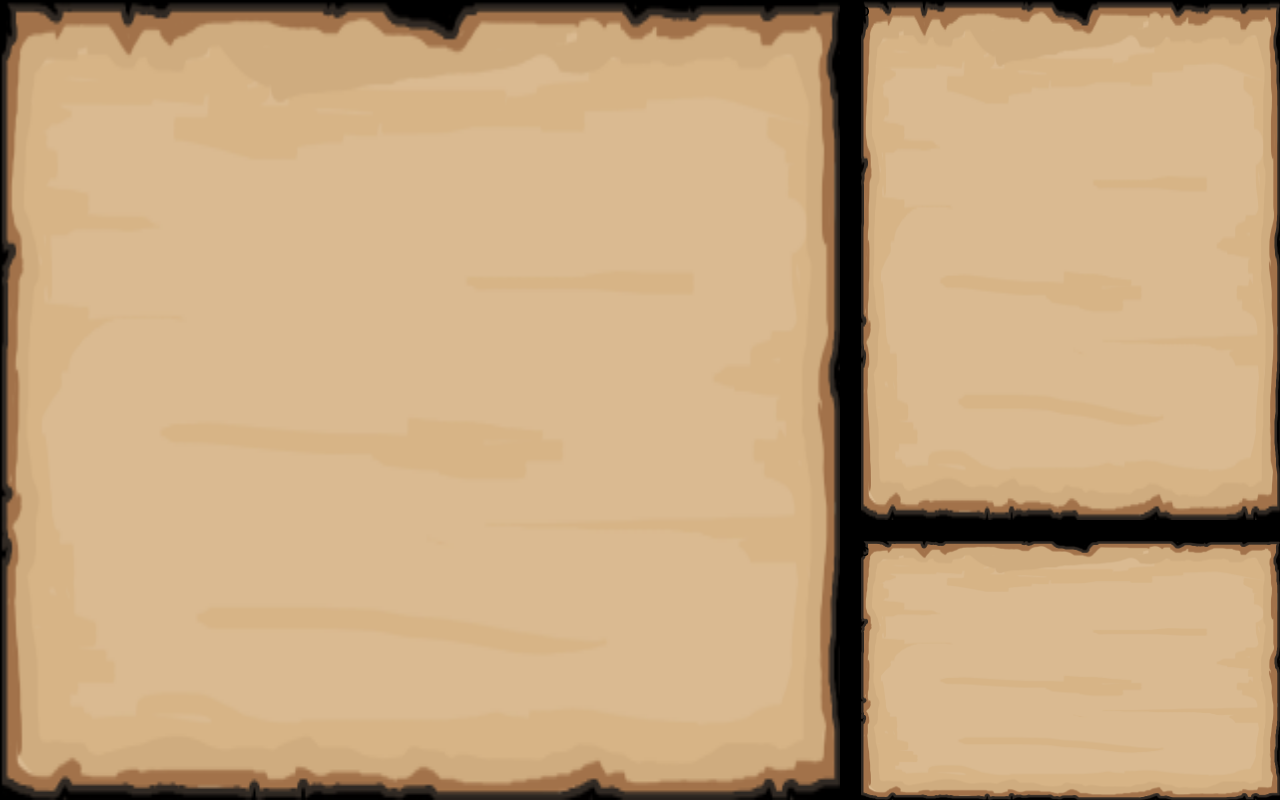
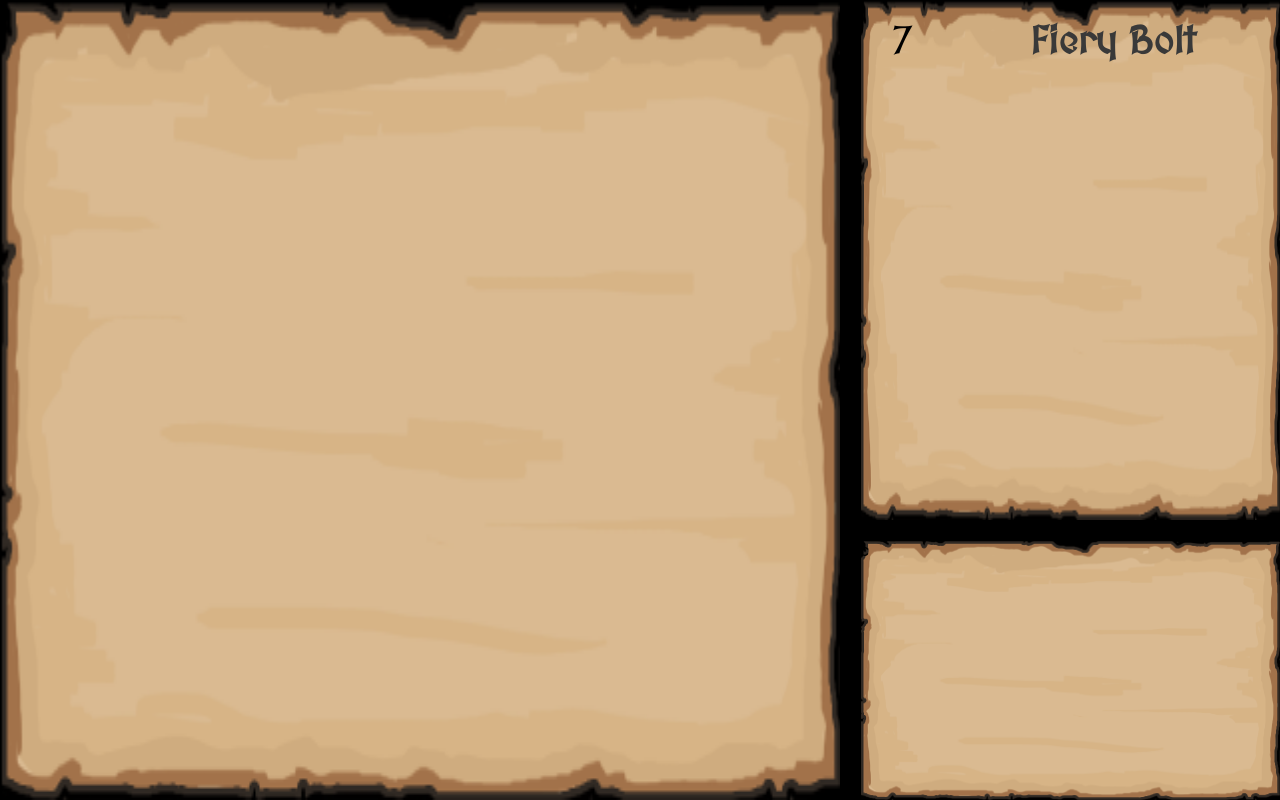
Before and after one commit to senpai-academy/deckbuilder-kata, a React (Create React App) app: page / in a window 1280 px wide. Built offline with nearby package versions, Linux system fonts and the light colour scheme.

Commit message:
comienzo card-bank

```diff
--- a/public/index.html
+++ b/public/index.html
@@ -5,39 +5,22 @@
     <link rel="icon" href="%PUBLIC_URL%/favicon.ico" />
     <meta name="viewport" content="width=device-width, initial-scale=1" />
     <meta name="theme-color" content="#000000" />
+    <link rel="preconnect" href="https://fonts.googleapis.com">
+    <link rel="preconnect" href="https://fonts.gstatic.com" crossorigin>
+    <link href="https://fonts.googleapis.com/css2?family=MedievalSharp&display=swap" rel="stylesheet">
     <meta
       name="description"
       content="Web site created using create-react-app"
     />
     <link rel="apple-touch-icon" href="%PUBLIC_URL%/logo192.png" />
-    <!--
-      manifest.json provides metadata used when your web app is installed on a
-      user's mobile device or desktop. See https://developers.google.com/web/fundamentals/web-app-manifest/
-    -->
+
     <link rel="manifest" href="%PUBLIC_URL%/manifest.json" />
-    <!--
-      Notice the use of %PUBLIC_URL% in the tags above.
-      It will be replaced with the URL of the `public` folder during the build.
-      Only files inside the `public` folder can be referenced from the HTML.
 
-      Unlike "/favicon.ico" or "favicon.ico", "%PUBLIC_URL%/favicon.ico" will
-      work correctly both with client-side routing and a non-root public URL.
-      Learn how to configure a non-root public URL by running `npm run build`.
-    -->
     <title>React App</title>
   </head>
   <body>
     <noscript>You need to enable JavaScript to run this app.</noscript>
     <div id="root"></div>
-    <!--
-      This HTML file is a template.
-      If you open it directly in the browser, you will see an empty page.
 
-      You can add webfonts, meta tags, or analytics to this file.
-      The build step will place the bundled scripts into the <body> tag.
-
-      To begin the development, run `npm start` or `yarn start`.
-      To create a production bundle, use `npm run build` or `yarn build`.
-    -->
   </body>
 </html>
--- a/src/App.css
+++ b/src/App.css
@@ -4,6 +4,10 @@
 }
 body{
   background-color: black;
+}
+
+li {
+  margin-top: 0px;
 }
 #GridMain{
   display: grid;
@@ -25,6 +29,7 @@ body{
 #CardBank{
   display: grid;
   grid-area: 1/2/2/3;
+  overflow-y: scroll;
 }
 
 
@@ -32,3 +37,35 @@ body{
   display: grid;
   grid-area: 2/2/3/3;
 }
+
+.img-mana {
+  background-image: linear-gradient(violet), url("../public/Sprites/Icons/Mana.png");
+  background-repeat: no-repeat;
+  background-size: contain;
+  width: 85px;
+  height: 85px;
+  display: flex;
+  justify-content: center;
+  align-items: center;
+  font-size: 40px;
+  font-family: 'MedievalSharp', cursive;
+}
+
+.flex-between {
+  text-align: center;
+  display: flex;
+  justify-content: space-between;
+  align-items: center;
+}
+
+.text-center {
+  justify-self: center;
+}
+
+
+.text-bank {
+  font-family: 'MedievalSharp', cursive;
+  font-size: 38px;
+  font-weight: bold;
+  color: #393939;
+}
--- a/src/App.js
+++ b/src/App.js
@@ -6,10 +6,22 @@ function App() {
 
   const card = new CardGenerator().generateCard();
   console.log(card)
+
   return (
     <div id="GridMain">
         <div id="DeckGrid" className="backGround">a</div>
-        <div id="CardBank" className="backGround">b</div>
+        <div id="CardBank" className="backGround">
+            <ul>
+              <li className='flex-between fila-lista'>
+                  <div className='img-mana'>
+                      7
+                  </div>
+                  <span className='text-bank'> Fiery Bolt </span>
+                  <div></div>
+              </li>
+
+            </ul>
+        </div>
         <div id="DeckInfo" className="backGround">c</div>
     </div>
   );
```
